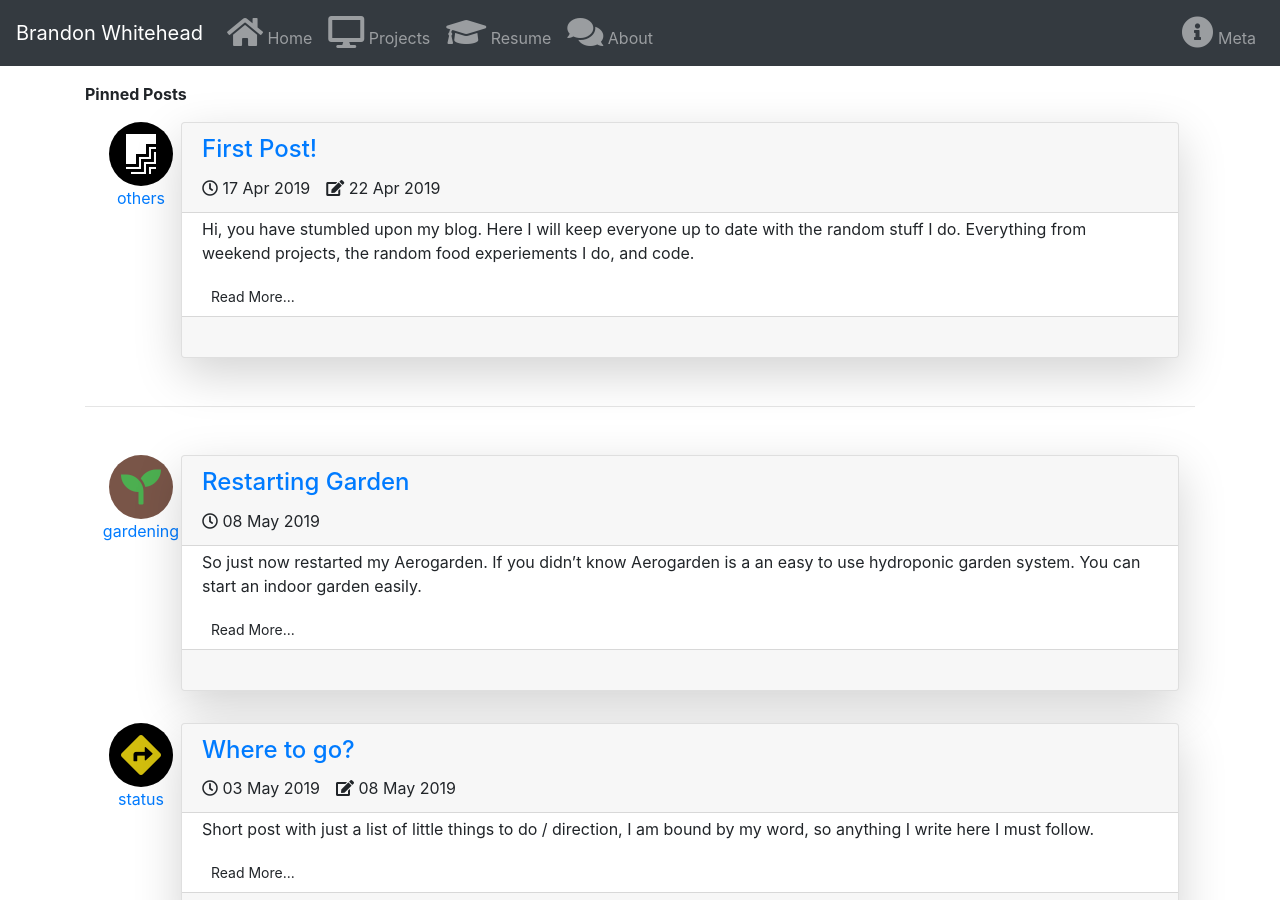
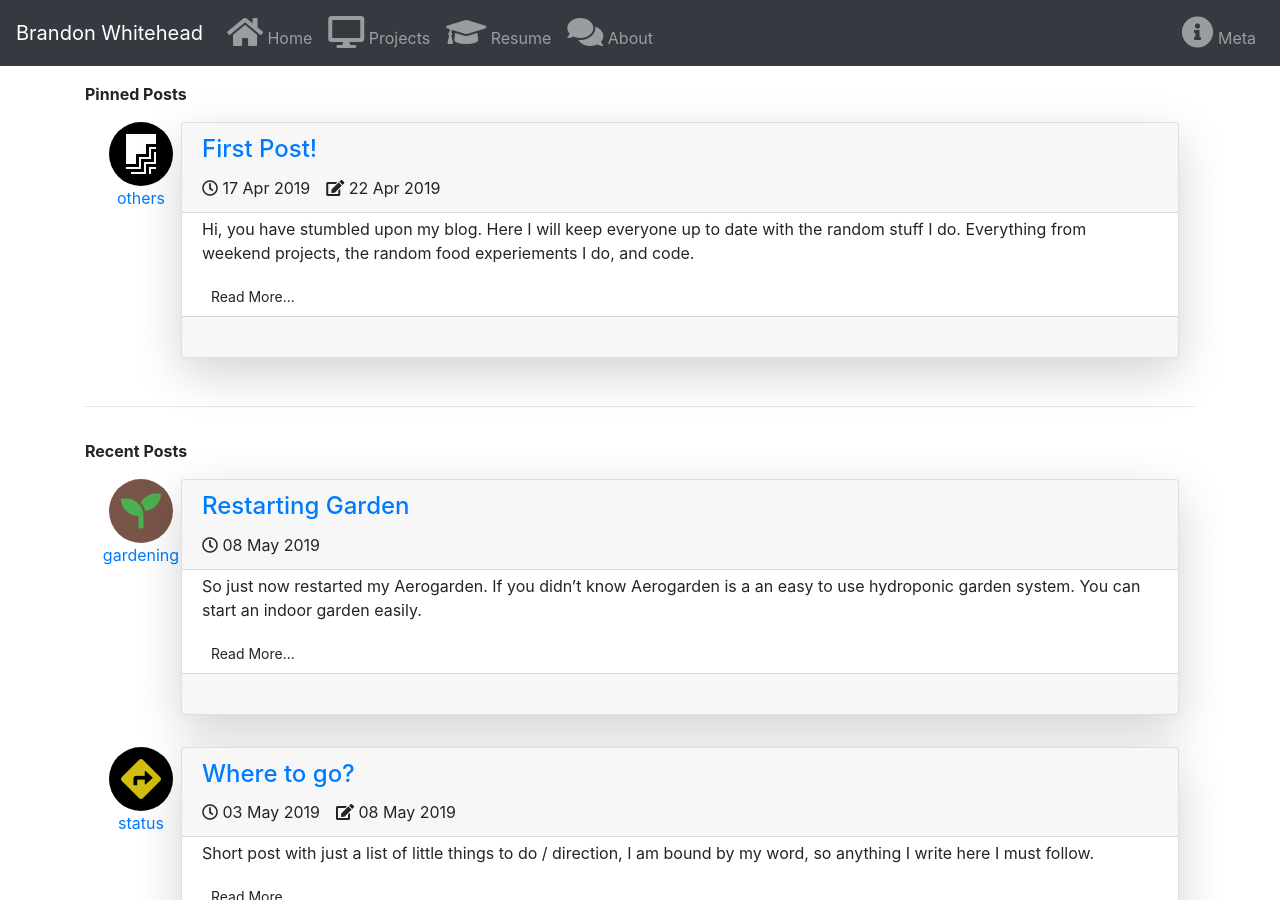
Before and after one commit to TricksterGuy/TricksterGuy.github.io, a Jekyll site: the page built from index.html, in a window 1280 px wide and 900 px high. Built offline with Jekyll 4.4.1, drawn with Linux system fonts in a browser that asks for light colours; nearby versions of some CDN libraries; the list of posts is cut into pages by our own code; comment, search, counter and statistics services are not loaded.

Commit message:
Change icon ; Add pinned/recent posts heading.

```diff
--- a/index.html
+++ b/index.html
@@ -37,6 +37,9 @@ title: Blog
 <hr/>
 
 <div class="py-3">
+{%- if paginator.page == 1 -%}
+<b>Recent Posts</b>
+{%- endif -%}
 {%- for post in paginator.posts -%}
 <article class="post">
   <div class="d-flex p-3">
```
Also changed, not shown: _posts/2019-4-18-Day-At-GT-Catalyst.md (+1 -1 lines).
